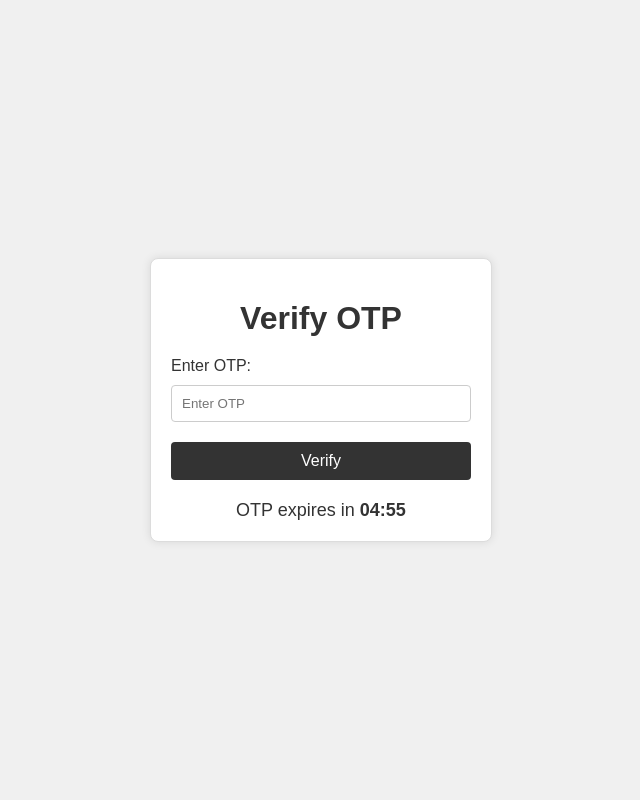
After one commit to Mafuzur22/iapd_django_test, a Django app: page /reset_otp in a window 1280 px wide. The commit adds this page. Shown: the whole page, without its empty margins (319-959 px from the left). Run offline with Django 5.2, Linux system fonts and the light colour scheme.

Commit message:
ResetPassFunction

```diff
--- a/test_project/template/login.html
+++ b/test_project/template/login.html
@@ -86,7 +86,7 @@
 
             <input type="submit" value="Login">
         </form>
-        <a href="" class="forgot-link">Forgoten Password? Reset</a>
+        <a href="/reset" class="forgot-link">Forgoten Password? Reset</a>
         <a href="/register" class="rg-link">Do not have an account? Register</a>
         {% if messages %}
         {% for msg in messages %}
--- /dev/null
+++ b/test_project/template/verify_pass_otp.html
@@ -0,0 +1,138 @@
+<!DOCTYPE html>
+<html lang="en">
+<head>
+    <meta charset="UTF-8">
+    <meta name="viewport" content="width=device-width, initial-scale=1.0">
+    <title>OTP Verification</title>
+    <style>
+      /* styles.css */
+
+body {
+    font-family: Arial, sans-serif;
+    background-color: #f0f0f0; /* Light grey background */
+    color: #333; /* Dark text color for contrast */
+    margin: 0;
+    padding: 0;
+    display: flex;
+    justify-content: center;
+    align-items: center;
+    height: 100vh;
+}
+
+.container {
+    background-color: #ffffff; /* White background for the form */
+    border: 1px solid #dcdcdc; /* Light grey border */
+    border-radius: 8px; /* Rounded corners */
+    box-shadow: 0 0 10px rgba(0, 0, 0, 0.1); /* Subtle shadow */
+    padding: 20px;
+    width: 300px;
+}
+
+h1 {
+    color: #333;
+    margin-bottom: 20px;
+    text-align: center;
+}
+
+form {
+    display: flex;
+    flex-direction: column;
+}
+
+label {
+    margin-bottom: 10px;
+}
+
+input[type="text"] {
+    padding: 10px;
+    border: 1px solid #ccc;
+    border-radius: 4px;
+    margin-bottom: 20px;
+}
+
+button {
+    background-color: #333; /* Dark button background */
+    color: #fff; /* White text */
+    padding: 10px;
+    border: none;
+    border-radius: 4px;
+    cursor: pointer;
+    font-size: 16px;
+}
+
+button:hover {
+    background-color: #555; /* Darker button on hover */
+}
+
+.error {
+    color: red;
+    text-align: center;
+}
+
+#countdown {
+    margin-top: 20px;
+    text-align: center;
+    font-size: 18px;
+}
+
+#timer {
+    font-weight: bold;
+}
+
+#timer.expired {
+    color: red;
+}
+
+
+    </style>
+</head>
+<body>
+    <div class="container">
+        <h1>Verify OTP</h1>
+        <form method="post" action="/reset_otp">
+            {% csrf_token %}
+            <input type="hidden" name="user_id" value="{{ user_id }}">
+            <label for="otp">Enter OTP:</label>
+            <input type="text" id="otp" name="otp" placeholder="Enter OTP" required>
+            {% if error %}
+                <p class="error">{{ error }}</p>
+            {% endif %}
+            <button type="submit">Verify</button>
+        </form>
+        <div id="countdown">
+            OTP expires in <span id="timer">05:00</span>
+        </div>
+    </div>
+    <script>
+        // Set the expiration time in seconds
+        const expirationTime = 5 * 60; // 5 minutes in seconds
+
+        // Function to format time as MM:SS
+        function formatTime(seconds) {
+            const minutes = Math.floor(seconds / 60);
+            const secs = seconds % 60;
+            return `${String(minutes).padStart(2, '0')}:${String(secs).padStart(2, '0')}`;
+        }
+
+        // Countdown function
+        function startCountdown(duration) {
+            const timerElement = document.getElementById('timer');
+            let timeRemaining = duration;
+
+            const interval = setInterval(() => {
+                timerElement.textContent = formatTime(timeRemaining);
+                timeRemaining--;
+
+                if (timeRemaining < 0) {
+                    clearInterval(interval);
+                    timerElement.textContent = 'Expired';
+                    timerElement.classList.add('expired');
+                }
+            }, 1000);
+        }
+
+        // Start the countdown
+        startCountdown(expirationTime);
+    </script>
+</body>
+</html>
--- a/test_project/test_app/models.py
+++ b/test_project/test_app/models.py
@@ -7,8 +7,8 @@ from datetime import timedelta
 class profileDataModel(models.Model):
   name = models.CharField(max_length=50)
   roll = models.PositiveIntegerField()
-  #p_image = models.CharField(max_length=50)
-  p_image = models.ImageField(upload_to='profile_images')
+  p_image = models.CharField(max_length=50)
+  #p_image = models.ImageField(upload_to='profile_images')
 
   def __str__(self):
     return self.name
--- a/test_project/test_app/urls.py
+++ b/test_project/test_app/urls.py
@@ -7,5 +7,7 @@ urlpatterns = [
     path('register', views.register_user, name="AddUser"),
     path('verify_otp', views.verify_otp),
     path('login', views.login_user, name="LoginUser"),
-    path('logout', views.logout_user)
+    path('logout', views.logout_user),
+    path('reset', views.reset_user_password),
+    path('reset_otp', views.reset_verify)
 ]
--- a/test_project/test_app/views.py
+++ b/test_project/test_app/views.py
@@ -96,7 +96,7 @@ def register_user(request):
     subject = "Email Verification Code."
     send_otp(user, subject, otp)
 
-    return render(request, "verify_otp.html", {'user_id': user.user_id})
+    return render(request, "verify_otp.html", {'user_id': user.id})
 
 
   context = {
@@ -109,6 +109,7 @@ def verify_otp(request):
   if request.method == 'POST':
     user_id = request.POST['user_id']
     otp = request.POST['otp']
+    int(user_id)
 
     try:
       otp_record = OTP.objects.get(user_id=user_id, otp=otp)
@@ -165,3 +166,58 @@ def logout_user(request):
   message = f"Your account has been signed out {user.username}"
   send_notifi_mail(user, subject, message)
   return redirect("/login")
+
+
+def reset_user_password(request):
+  if request.method == "POST":
+    try:
+      username = request.POST['username']
+      new_password = request.POST['new_password1']
+      new_password2 = request.POST['new_password2']
+
+      if validate_password(password) != "pass_ok":
+        messages.error(request, validate_password(new_password))
+        return redirect("/reset")
+      if new_password != new_password2:
+        messages.error(request, "Confirm Password Does,t match.")
+        return redirect("/reset")
+
+      user = User.objects.get(username=username)
+      otp = generate_otp()
+      subject = "Email Verification Code."
+      send_otp(user, subject, otp)
+
+      return render(request, "verify_pass_otp.html", {'user_id': user.id})
+
+
+    except User.DoesNotExist:
+      messages.error(request, 'User does not exist.')
+      return redirect('/login')
+  return render(request, 'reset_password.html')
+
+def reset_verify(request):
+  if request.method == 'POST':
+    user_id = request.POST['user_id']
+    otp = request.POST['otp']
+    int(user_id)
+
+    try:
+      otp_record = OTP.objects.get(user_id=user_id, otp=otp)
+
+      if otp_record.is_expired():
+        # Handle expired OTP
+        otp_record.delete()  # Optional: remove expired OTP
+        return render(request, 'verify_pass_otp.html', {'error': 'OTP has expired. Please request a new one.'})
+
+      # If OTP is valid and not expired
+      user = User.objects.get(id=user_id)
+      user.set_password(new_password)
+      user.save()
+      otp_record.delete()
+      messages.success(register, "Password Reset") # Optional: remove OTP after use
+      return redirect('/login')
+    except OTP.DoesNotExist:
+      # Handle invalid OTP
+      return render(request, 'verify_pass_otp.html', {'error': 'Invalid OTP.'})
+
+  return render(request, 'verify_pass_otp.html')
```
Also changed, not shown: test_project/template/reset_password.html (added, +89 -0 lines).
